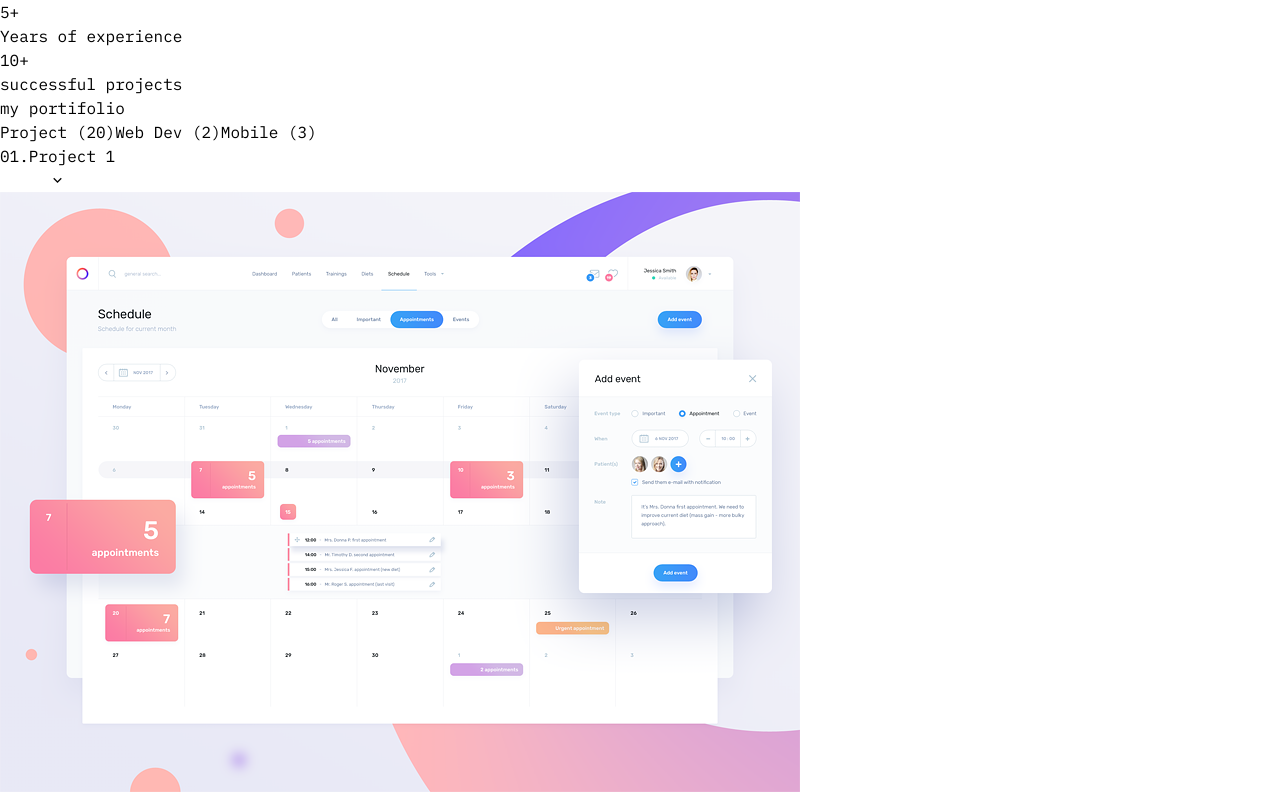
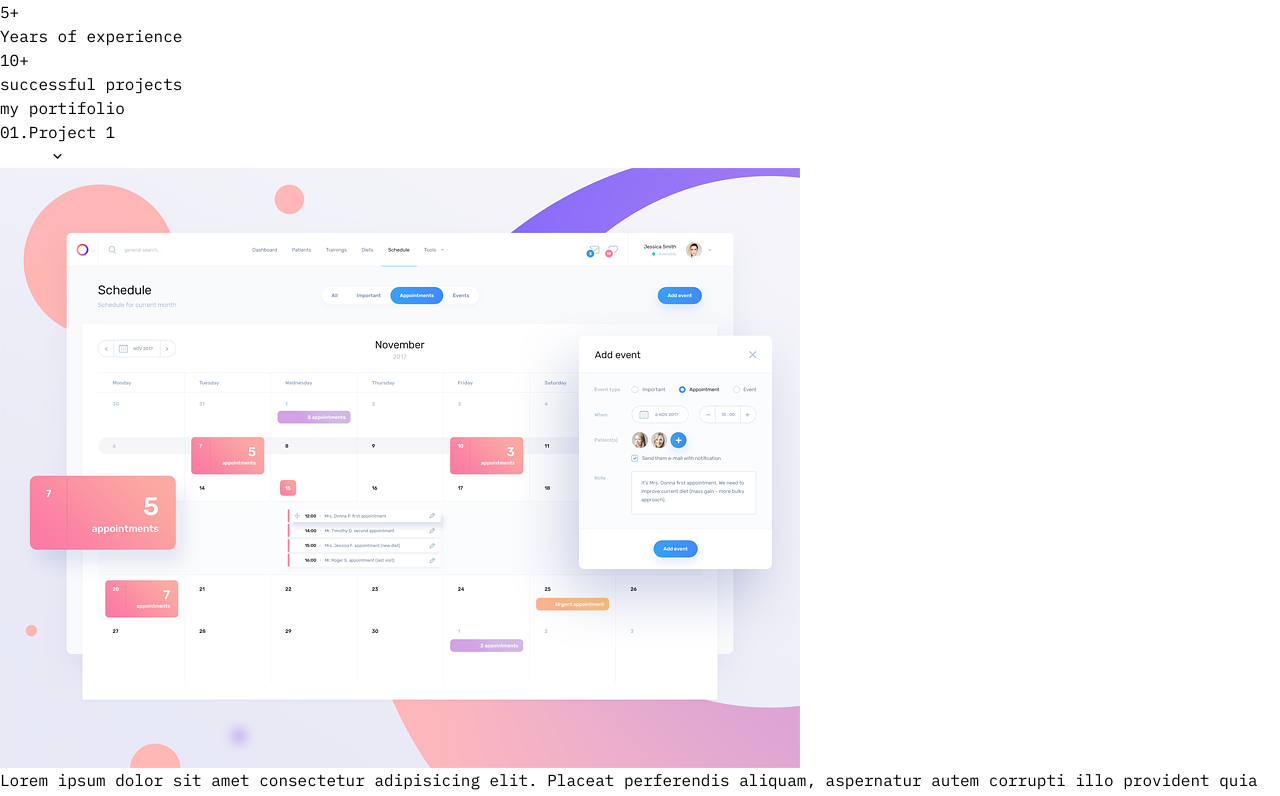
Before and after one commit to Shumbusho43/my-portfolio-front-end, a React (Vite) app: page / in a window 1280 px wide. Shown: the part 1544-2340 px from the top of the page. Built offline with nearby package versions, Linux system fonts and the light colour scheme.

Commit message:
removed portifolio tabs

```diff
--- a/src/App.jsx
+++ b/src/App.jsx
@@ -7,10 +7,9 @@ import 'react-toastify/dist/ReactToastify.css';
 import project1 from './assets/project-1.png'
 import project2 from './assets/project-2.png'
 import project3 from './assets/project-3.png'
-import ProjectList from './components/molecules/ProjectsList'
-import Tabs from './components/organisms/Tabs'
 import Divider from './components/atoms/divider'
 import Navbar from './components/organisms/navbar'
+import SideLinks from './components/organisms/SidebarLinks';
 
 function App() {
   const [formData, setFormData] = useState({
@@ -131,26 +130,10 @@ function App() {
       <Divider customClass={'my-16 border-black'} />
 
       {/* My portifolio */}
-      <div className="py-10" id='portifolio'>
-        <h1 className='uppercase text-3xl text-center font-bold'>my portifolio</h1>
+      <div className="py-8" id='portifolio'>
+        <h1 className='uppercase text-3xl mb-12 text-center font-bold'>my portifolio</h1>
         <div className="flex justify-center">
-          <Tabs tabsData={[
-            {
-              id: 1,
-              label: 'Project (20)',
-              content: <ProjectList projects={projects} />
-            },
-            {
-              id: 2,
-              label: 'Web Dev (2)',
-              content: <ProjectList projects={projects} />
-            },
-            {
-              id: 3,
-              label: 'Mobile (3)',
-              content: <ProjectList projects={projects} />
-            },
-          ]} />
+          <SideLinks linksData={projects} />
         </div>
       </div>
       <Divider customClass={'my-16 border-black'} />
--- a/src/components/molecules/ProjectsList.jsx
+++ /dev/null
@@ -1,25 +0,0 @@
-// ProjectList.js
-import PropTypes from 'prop-types';
-import SideLinks from '../organisms/SidebarLinks';
-
-const ProjectList = ({ projects }) => {
-    return (
-        <div>
-            <SideLinks linksData={projects} />
-        </div>
-    );
-};
-
-ProjectList.propTypes = {
-    projects: PropTypes.arrayOf(
-        PropTypes.shape({
-            id: PropTypes.number.isRequired,
-            name: PropTypes.string.isRequired,
-            image: PropTypes.string.isRequired,
-            Description: PropTypes.string.isRequired,
-            Link: PropTypes.string.isRequired,
-        })
-    ).isRequired,
-};
-
-export default ProjectList;
--- a/src/components/molecules/Tab.jsx
+++ /dev/null
@@ -1,24 +0,0 @@
-import PropTypes from 'prop-types';
-
-const Tab = ({ tab, isActive, onTabClick }) => {
-    return (
-        <button
-            className={`px-10 py-2 ${isActive && 'bg-black text-white'}`}
-            onClick={() => onTabClick(tab.id)}
-        >
-            {tab.label}
-        </button>
-    );
-};
-
-Tab.propTypes = {
-    tab: PropTypes.shape({
-        id: PropTypes.number.isRequired,
-        label: PropTypes.string.isRequired,
-        content: PropTypes.node.isRequired,
-    }).isRequired,
-    isActive: PropTypes.bool.isRequired,
-    onTabClick: PropTypes.func.isRequired,
-};
-
-export default Tab;
--- a/src/components/organisms/Tabs.jsx
+++ /dev/null
@@ -1,50 +0,0 @@
-// Tabs.js
-import { useState } from 'react';
-import PropTypes from 'prop-types';
-import Tab from '../molecules/Tab';
-
-// eslint-disable-next-line react/prop-types
-const Tabs = ({ tabsData }) => {
-  const [activeTab, setActiveTab] = useState(tabsData[0].id);
-
-  const handleTabClick = (tabId) => {
-    setActiveTab(tabId);
-  };
-
-  return (
-    <div className="container mx-auto">
-      <div className="mx-auto border border-black w-fit my-8">
-        {tabsData.map((tab) => (
-          <Tab
-            key={tab.id}
-            tab={tab}
-            isActive={tab.id === activeTab}
-            onTabClick={handleTabClick}
-          />
-        ))}
-      </div>
-      <div className="mt-16">
-        {tabsData.map((tab) => (
-          <div
-            key={tab.id}
-            className={`tab-content ${tab.id === activeTab ? 'block' : 'hidden'}`}
-          >
-            {tab.content}
-          </div>
-        ))}
-      </div>
-    </div>
-  );
-};
-
-Tabs.propTypes = {
-  tabsData: PropTypes.arrayOf(
-    PropTypes.shape({
-      id: PropTypes.number.isRequired,
-      label: PropTypes.string.isRequired,
-      content: PropTypes.node.isRequired,
-    })
-  ).isRequired,
-};
-
-export default Tabs;
```
